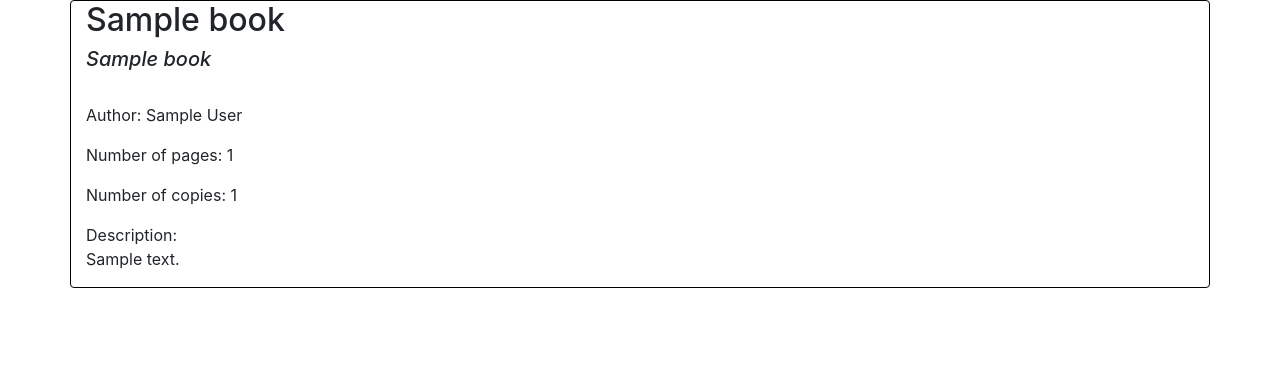
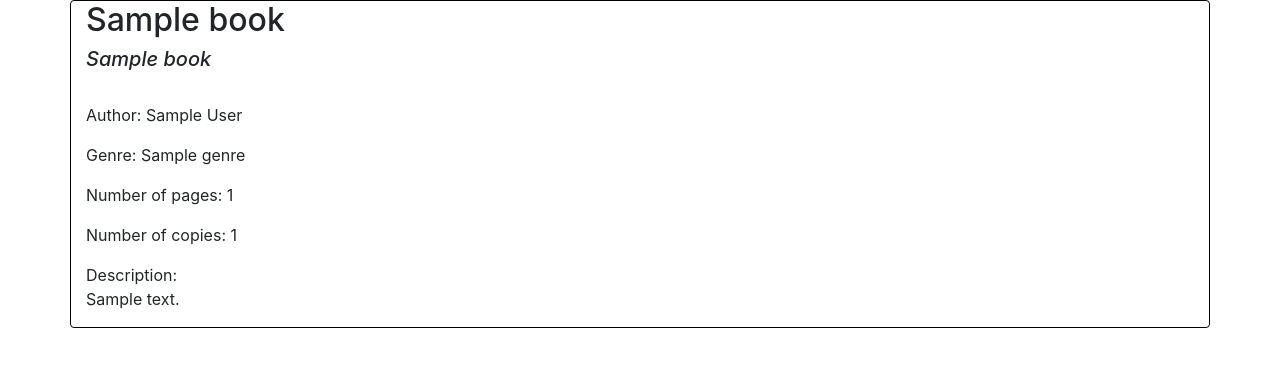
Before and after one commit to jmelton22/library_flask_app, a Flask app: template templates/book.html in a window 1280 px wide. Shown: the part 56-423 px from the top of the page. Run offline with Flask 2, Linux system fonts and the light colour scheme; the template is opened without the code that fills it: most values are stand-ins (such as "Sample title", 1, 10 or a date in 2020); parts of the project's set-up code (start-up, migrations or seed data) failed here and were passed over; some libraries are stand-ins or nearby versions.

Commit message:
Add genre to book view

```diff
--- a/app.py
+++ b/app.py
@@ -25,6 +25,7 @@ def register():
     form = RegisterForm()
     if form.validate_on_submit():
         hashed_password = generate_password_hash(form.password.data, method='sha256')
+        # noinspection PyArgumentList
         new_user = User(first_name=form.first_name.data,
                         last_name=form.last_name.data,
                         email=form.email.data,
@@ -66,14 +67,14 @@ def logout():
 
 @app.route('/books')
 def books():
-    result = db.session.query(Book, Author).join(Author).all()
+    result = db.session.query(Book, Author).join(Author).order_by(Book.title).all()
     return render_template('books.html', books=result)
 
 
 @app.route('/book/<book_id>')
 def book(book_id):
-    book, author = db.session.query(Book, Author).join(Author).filter(Book.book_id == book_id).one()
-    return render_template('book.html', book=book, author=author)
+    book, author, genre = db.session.query(Book, Author, Genre).join(Author).join(Genre).filter(Book.book_id == book_id).one()
+    return render_template('book.html', book=book, author=author, genre=genre)
 
 
 @app.route('/author/<author_id>')
--- a/templates/book.html
+++ b/templates/book.html
@@ -18,6 +18,10 @@
         </p>
     {% endif %}
 
+    {% if genre %}
+        <p>Genre: {{ genre.name }}</p>
+    {% endif %}
+
     <p>Number of pages: {{ book.num_pages }}</p>
     <p>Number of copies: {{ book.num_copies }}</p>
     <p>Description:
```
